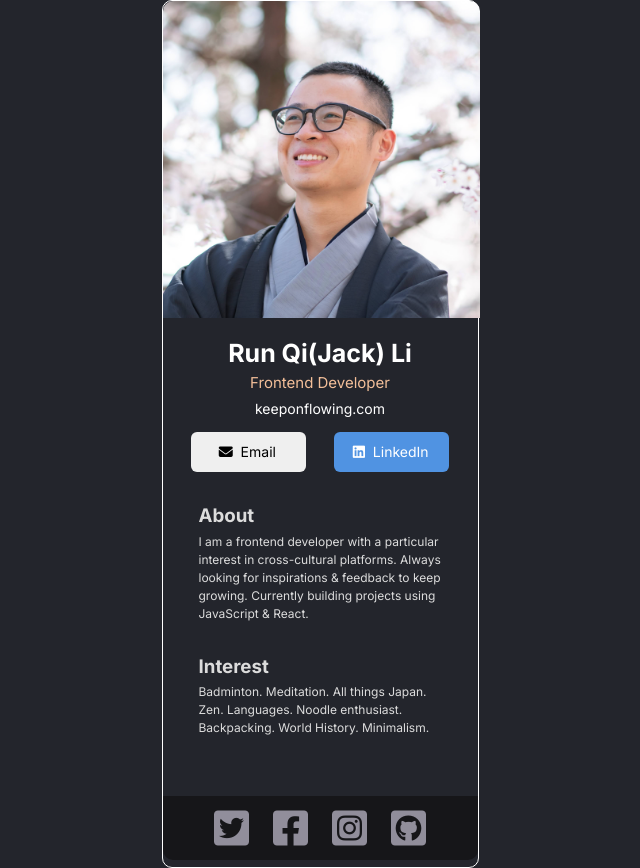
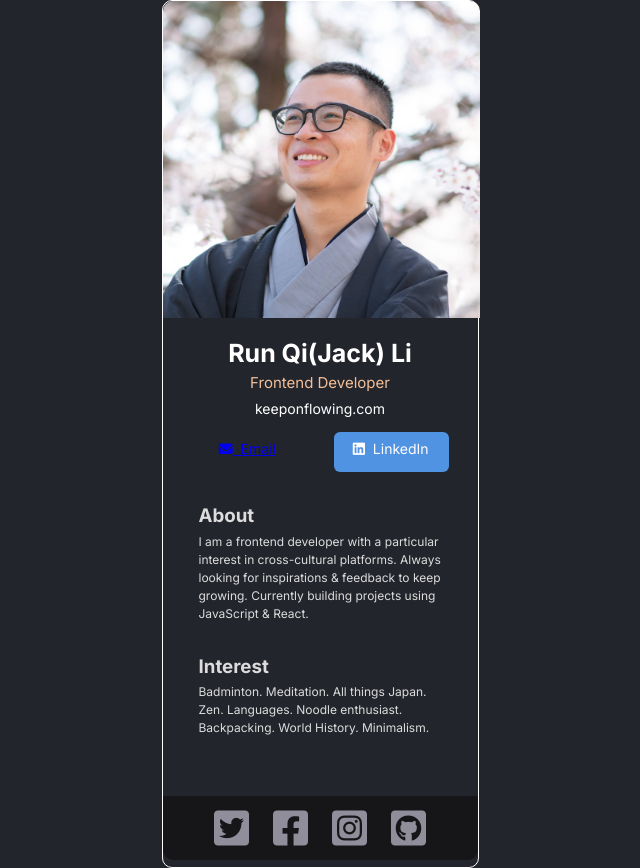
Before and after one commit to jackli921/digital-business-card, a React app: page / in a window 1280 px wide. Shown: the whole page, without its empty margins (320-960 px from the left). Built offline with nearby package versions, Linux system fonts and the light colour scheme.

Commit message:
chore: update links

```diff
--- a/Components/Info.js
+++ b/Components/Info.js
@@ -6,10 +6,17 @@ export default function Info(){
           <img className ="profile-img" src="../profile_square.png" />
           <h1 className="name">Run Qi(Jack) Li</h1>
           <p className="title">Frontend Developer</p>
-          <a className="website" href="keeponflowing.com">keeponflowing.com</a>
+          <a className="website" href="https://www.keeponflowing.com">keeponflowing.com</a>
           <div className="btn-container">
-              <button className="btn-primary"><i class="fa-solid fa-envelope"></i> &nbsp;Email</button>
-              <button className="btn-primary linkedin"><i class="fa-brands fa-linkedin"></i>     &nbsp;LinkedIn</button>
+
+              <a href="mailto: abc@example.com" target="_blank" className="btn-primary">
+                <i class="fa-solid fa-envelope"></i> &nbsp;Email
+              </a>
+
+              <a herf="https://www.linkedin.com/in/jackli921/" target="_blank" className="btn-primary linkedin">
+                <i class="fa-brands fa-linkedin"></i> &nbsp;LinkedIn
+             </a>
+
           </div>
         </div>
     )
```
